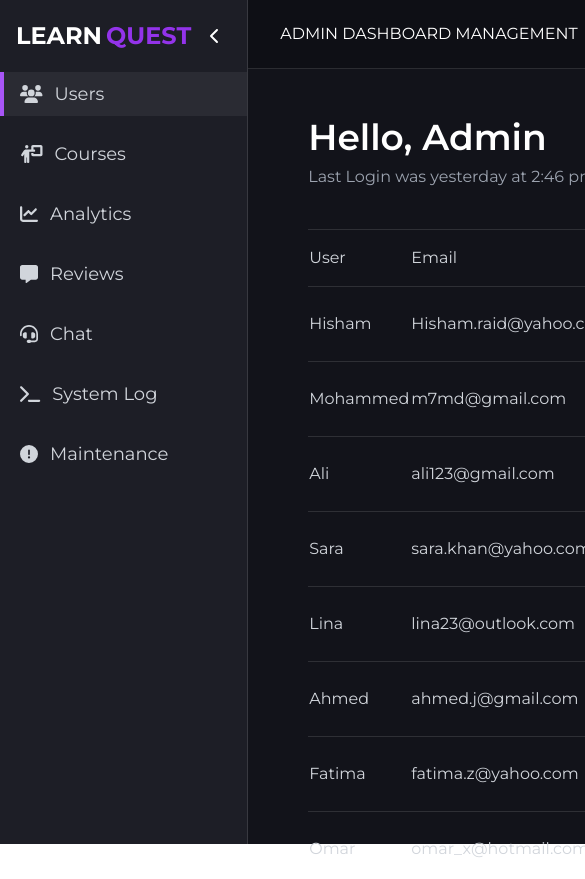
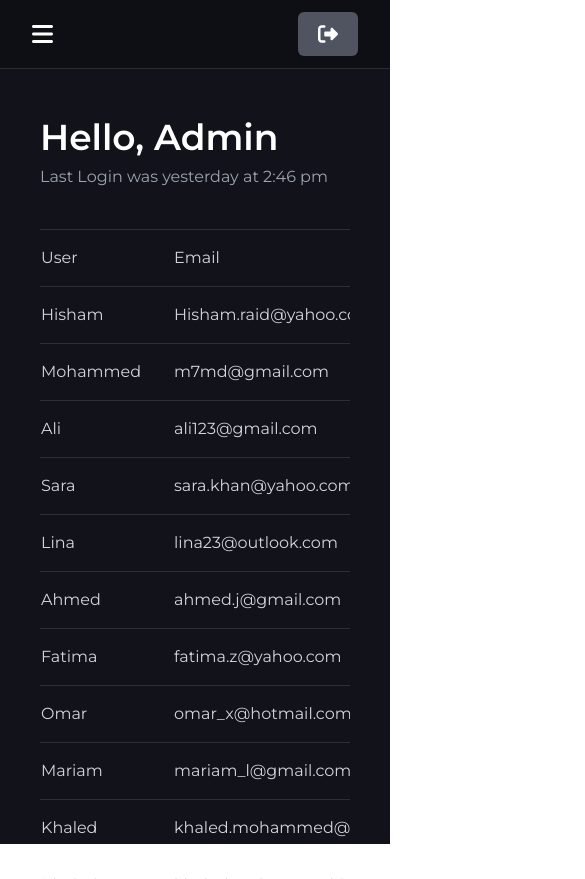
Before and after one commit to HishamAbualhaj/Learn-Quest-platform, a React (Vite) app: page / in a window 390 px wide. Shown: the top 879 px of the page, 585 px wide, since content can reach past the window. Built offline with nearby package versions, Linux system fonts and the light colour scheme.

Commit message:
Creating responsive for general dashboard, also for tables

```diff
--- a/src/components/Dashboard.jsx
+++ b/src/components/Dashboard.jsx
@@ -9,6 +9,8 @@ import {
   faCircleExclamation,
   faHeadset,
   faChevronDown,
+  faBars,
+  faRightFromBracket,
 } from "@fortawesome/free-solid-svg-icons";
 
 import { useState } from "react";
@@ -53,9 +55,13 @@ function Dashboard() {
       icon: faCircleExclamation,
     },
   ];
+
   let [activeStatus, setActiveStatus] = useState("users");
 
-  let [width, setWidth] = useState(false);
+  // by default its not resized
+  let [resize, setResize] = useState(true);
+
+  let [isTranslate, setIsTranslate] = useState(false);
 
   function setActive(e) {
     let currentTab = e.currentTarget
@@ -67,15 +73,17 @@ function Dashboard() {
   let active = `after:absolute after:content[''] after:w-1 after:h-full after:bg-purple-500 after:left-0 bg-hoverDark`;
   return (
     <div className="flex h-[100vh]">
-      <div className={`border-r border-borderDark bg-lightDark w-fit`}>
+      <div
+        className={`border-r border-borderDark bg-lightDark w-fit xl:h-full h-1/2 xl:relative absolute xl:top-0 top-[69px] transition ${
+          isTranslate ? "translate-x-0" : "-translate-x-full"
+        }`}
+      >
         <div
-          className={
-            width
-              ? "flex items-center justify-center"
-              : "flex items-center justify-between px-4 gap-2"
-          }
+          className={`xl:flex items-center justify-center hidden ${
+            !resize ? "" : "px-4 gap-2"
+          }`}
         >
-          {width ? (
+          {!resize ? (
             ""
           ) : (
             <div className="text-white text-2xl py-5 font-bold flex gap-1">
@@ -85,15 +93,14 @@ function Dashboard() {
 
           <FontAwesomeIcon
             onClick={() => {
-              width ? setWidth(false) : setWidth(true);
+              setResize(!resize);
             }}
             className="cursor-pointer text-white  border-gray-400/90 px-2 py-5  rounded transition hover:bg-gray-400/20"
-            rotation={width ? 270 : 90}
+            rotation={!resize ? 270 : 90}
             icon={faChevronDown}
           />
-          {/* <FontAwesomeIcon icon={faUpRightAndDownLeftFromCenter} /> */}
         </div>
-        <div className="tabs-container flex flex-col gap-4">
+        <div className="tabs-container flex flex-col gap-4 ">
           {tabs.map((tab) => (
             <div
               key={tab.key}
@@ -105,10 +112,10 @@ function Dashboard() {
               <div
                 className={`flex py-2 px-5 text-lg relative items-center gap-3 ${
                   activeStatus == tab.name ? active : ""
-                } ${width ? "justify-center" : ""}`}
+                } ${!resize ? "justify-center" : ""}`}
               >
                 <FontAwesomeIcon className="text-gray-300" icon={tab.icon} />
-                {width ? (
+                {!resize ? (
                   ""
                 ) : (
                   <div className="text-gray-300 data capitalize">
@@ -123,16 +130,28 @@ function Dashboard() {
 
       <div className="flex-1 bg-dark">
         <div className="text-white py-3 border-b px-8 bg-black/20 border-borderDark">
-          <div className="flex justify-between items-center gap-3">
-            <div className="text-white uppercase">
-              admin dashboard management
+          <div className="flex items-center justify-between">
+            <FontAwesomeIcon
+              onClick={() => {
+                console.log("Clicked");
+                setIsTranslate(!isTranslate);
+              }}
+              className="text-2xl cursor-pointer xl:hidden"
+              icon={faBars}
+            />
+            <div className="flex justify-between xl:flex-1 items-center gap-3">
+              <div className="text-white uppercase max-sm:hidden">
+                admin dashboard management
+              </div>
+              <h1 className="text-xl px-5 py-2 rounded-md cursor-pointer bg-gray-500/70 hover:bg-gray-800 hover:text-white transition text-center">
+                <a href="">
+                  <FontAwesomeIcon icon={faRightFromBracket} />
+                </a>
+              </h1>
             </div>
-            <h1 className="text-xl px-5 py-2 rounded-md cursor-pointer bg-gray-500/70 hover:bg-gray-800 hover:text-white transition">
-              <a href="">Log out</a>
-            </h1>
           </div>
         </div>
-        <Users></Users>
+        <Users setIsTranslate={setIsTranslate}></Users>
       </div>
     </div>
   );
--- a/src/components/Users.jsx
+++ b/src/components/Users.jsx
@@ -1,4 +1,6 @@
-function Users() {
+import { useEffect, useState } from "react";
+
+function Users({setIsTranslate }) {
   const users = [
     {
       key: 1,
@@ -101,21 +103,49 @@ function Users() {
     },
   ];
 
+  const [windowWidth, setWindowWidth] = useState(window.innerWidth);
+
+  useEffect(() => {
+
+    // checking if we are in small screens
+    if (windowWidth <= 1280) {
+      setIsTranslate(false);
+    } else {
+      setIsTranslate(true);
+    }
+
+    // each time we resize screen,
+    const handleResize = () => {
+      setWindowWidth(window.innerWidth);
+      if (windowWidth <= 1280) {
+        setIsTranslate(false);
+      } else {
+        setIsTranslate(true);
+      }
+    };
+
+    window.addEventListener("resize", handleResize);
+
+    return () => {
+      window.removeEventListener("resize", handleResize);
+    };
+  }, [windowWidth]);
+
   return (
-    <div className="xl:px-16 px-10 mt-12">
+    <div className="xl:px-16 sm:px-10 px-5 mt-12">
       <div className="text-white font-semibold text-4xl px-5">Hello, Admin</div>
       <div className="text-gray-400 mt-2 px-5">
         Last Login was yesterday at 2:46 pm
       </div>
-      <div className="w-full mt-10 h-[650px] overflow-auto px-5">
+      <div className="xl:w-full lg:w-[850px] md:w-[600px] [450px]:w-[400px] w-[330px] mt-10 h-[650px] overflow-auto px-5">
         <table className="text-gray-300 w-full">
           <thead>
             <tr className="border-t border-b border-borderDark">
               <td className="py-4">User</td>
               <td>Email</td>
-              <td>Date joined</td>
+              <td className="whitespace-nowrap">Date joined</td>
               <td>Status</td>
-              <td>Course joined</td>
+              <td className="whitespace-nowrap xl:pr-0 pr-8">Course joined</td>
               <td>Action</td>
             </tr>
           </thead>
@@ -126,22 +156,24 @@ function Users() {
                 key={user.key}
                 className="border-t border-b border-borderDark"
               >
-                <td className="py-4">{user.name}</td>
-                <td>{user.email}</td>
-                <td>{user.date}</td>
-                <td className="">
+                <td className="py-4 xl:pr-0 pr-8 whitespace-nowrap">
+                  {user.name}
+                </td>
+                <td className="xl:pr-0 pr-8 whitespace-nowrap">{user.email}</td>
+                <td className="xl:pr-0 pr-8 whitespace-nowrap">{user.date}</td>
+                <td className="xl:pr-0 pr-8 whitespace-nowrap">
                   <div
-                    className={
+                    className={`py-2 px-3 rounded-lg w-fit ${
                       user.status === "Active"
-                        ? "text-green-300 bg-green-400/20 w-fit rounded-lg py-2 px-3"
-                        : "text-red-300 bg-red-400/20 w-fit rounded-lg py-2 px-3"
-                    }
+                        ? "text-green-300 bg-green-400/20"
+                        : "text-red-300 bg-red-400/20"
+                    }`}
                   >
                     {user.status}
                   </div>
                 </td>
-                <td>{user.courses}</td>
-                <td className="">
+                <td className="whitespace-nowrap">{user.courses}</td>
+                <td className="whitespace-nowrap">
                   <div
                     id="1"
                     className="cursor-pointer bg-gray-500/70 py-2 text-center rounded-md hover:bg-gray-800 hover:text-white transition"
```
